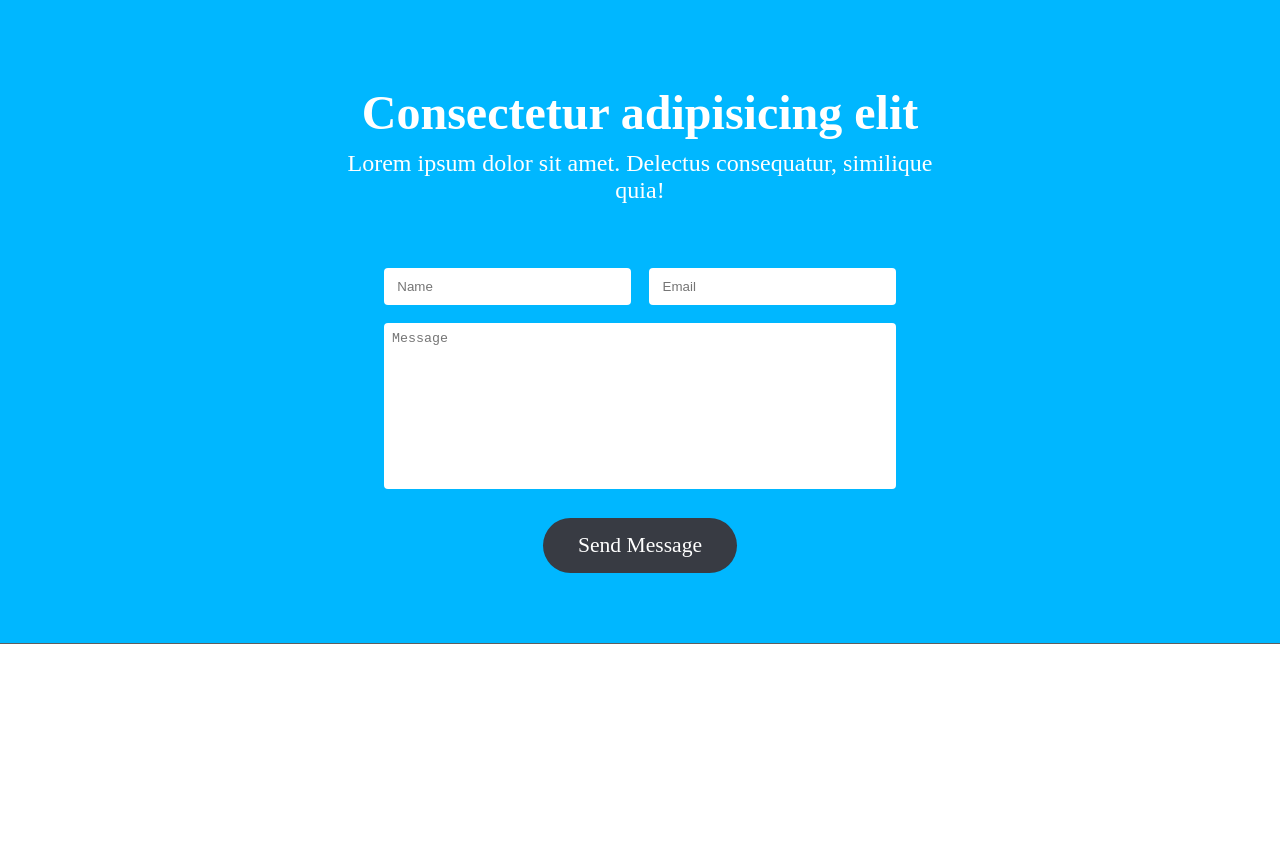
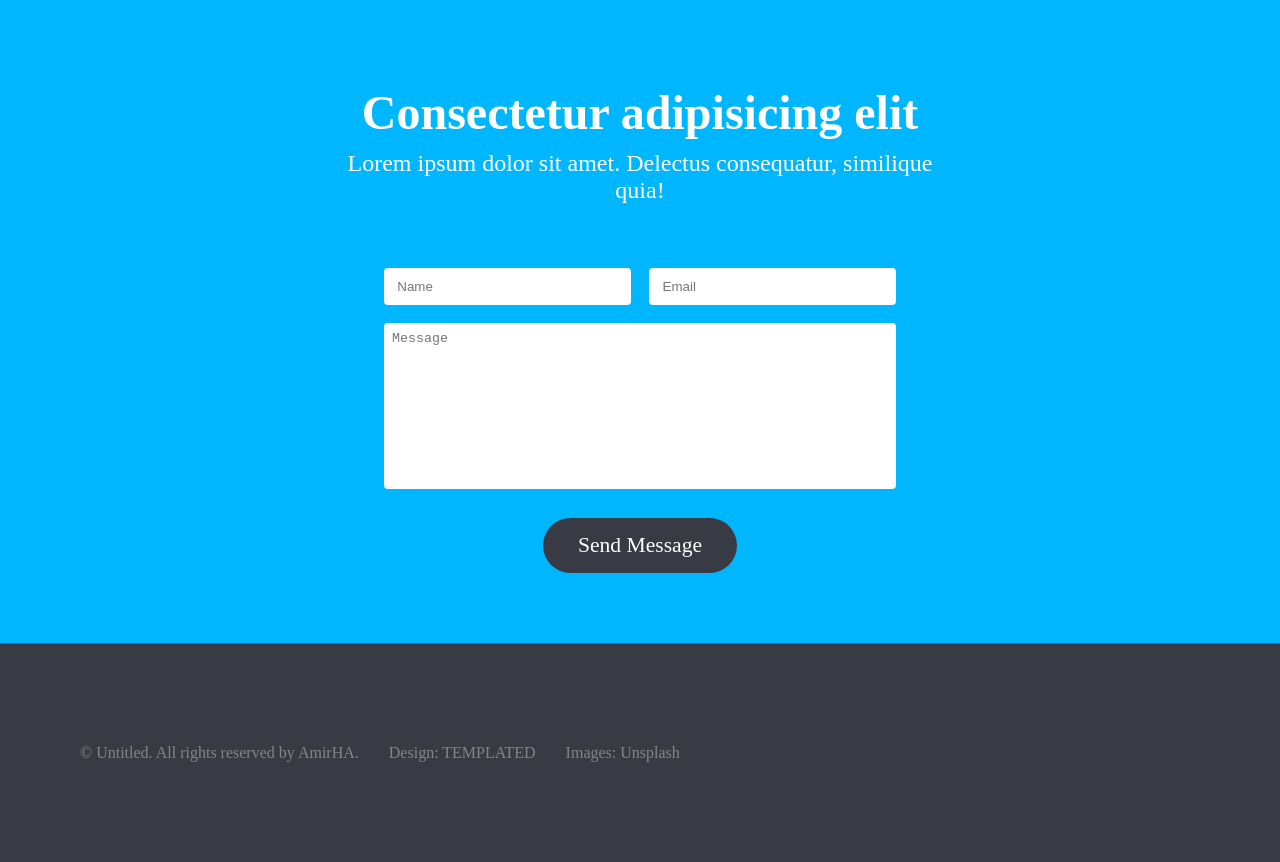
Before and after one commit to amirmohammadhassanabadi/HTML-CSS-FinalProject-1, a website: page index.html in a window 1280 px wide. Shown: the part 2194-3056 px from the top of the page. Before the commit the page ends 2838 px from the top, so only its background shows below. Drawn offline with Linux system fonts and the light colour scheme.

Commit message:
footer part done - main page finnished

```diff
--- a/css/style.css
+++ b/css/style.css
@@ -327,3 +327,24 @@ text-align: center;
 /* end of Main Part */
 /* ============================ */
 /* ============================ */
+/* Footer Part */
+.footer-container{
+    background-color: #383b43;
+}
+.footer-titles{
+    padding: 100px 80px;
+    display: flex;
+}
+.footer-titles p{
+    color: #858585;
+    margin-right: 30px;
+}
+.footer-link{
+    color:#858585 ;
+}
+.footer-link:hover{
+    color: #ffffff;
+}
+/* ====================================================================== */
+/* ====================================================================== */
+/* ====================================================================== */
--- a/index.html
+++ b/index.html
@@ -199,6 +199,24 @@
                 </div>
             </div>
         </section>
+
+        <!--==============================-->
+
+        <footer id="footer">
+            <div class="footer-container">
+                <div class="footer-titles">
+                    <p class="footer-first">
+                        © Untitled. All rights reserved by AmirHA.
+                    </p>
+                    <p class="footer-second">
+                        Design: <a class="footer-link" href="#">TEMPLATED</a>
+                    </p>
+                    <p class="footer-third">
+                        Images: <a class="footer-link" href="">Unsplash</a>
+                    </p>
+                </div>
+            </div>
+        </footer>
     </main>
 
 </body>
```
Also changed, not shown: img/Facebook.jpg (added), img/Google+.jpg (added), img/linkedin.jpg (added).
